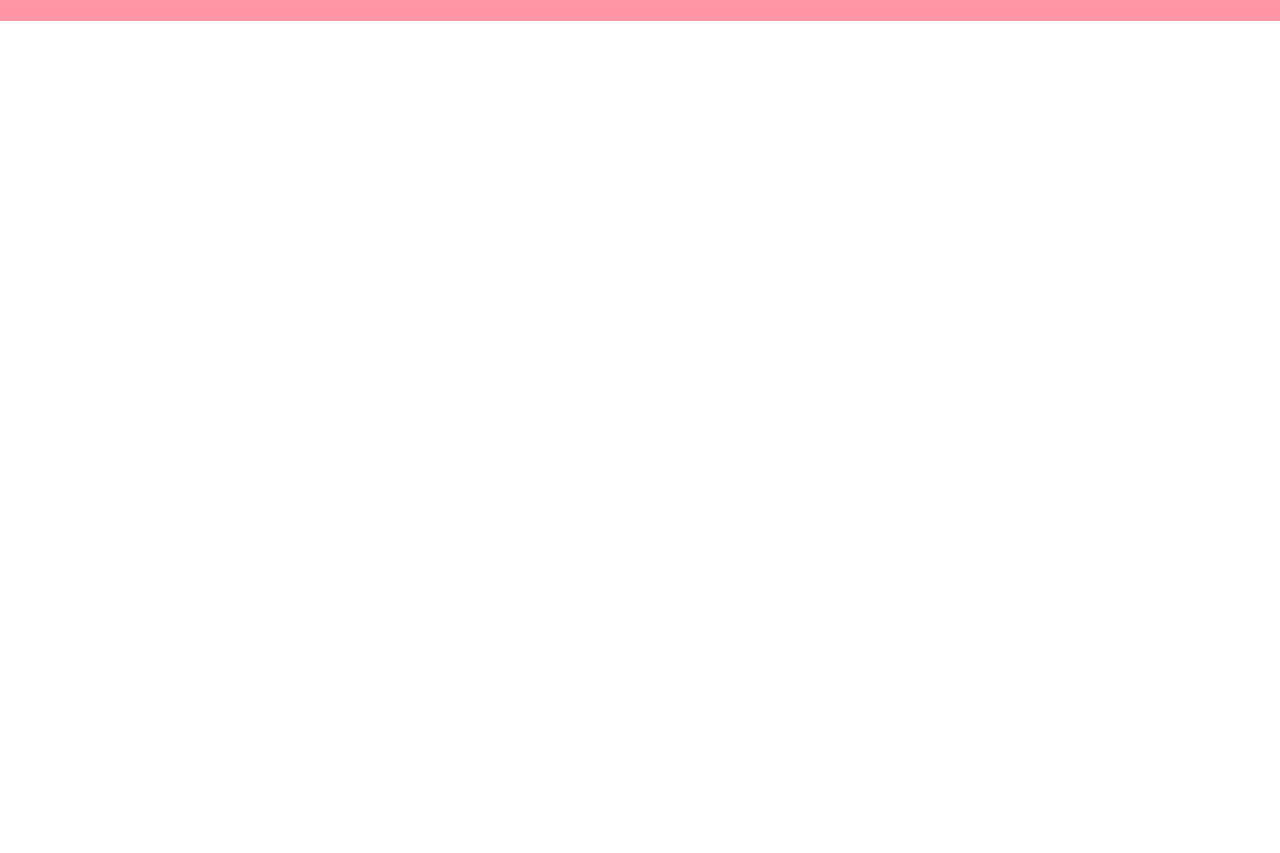
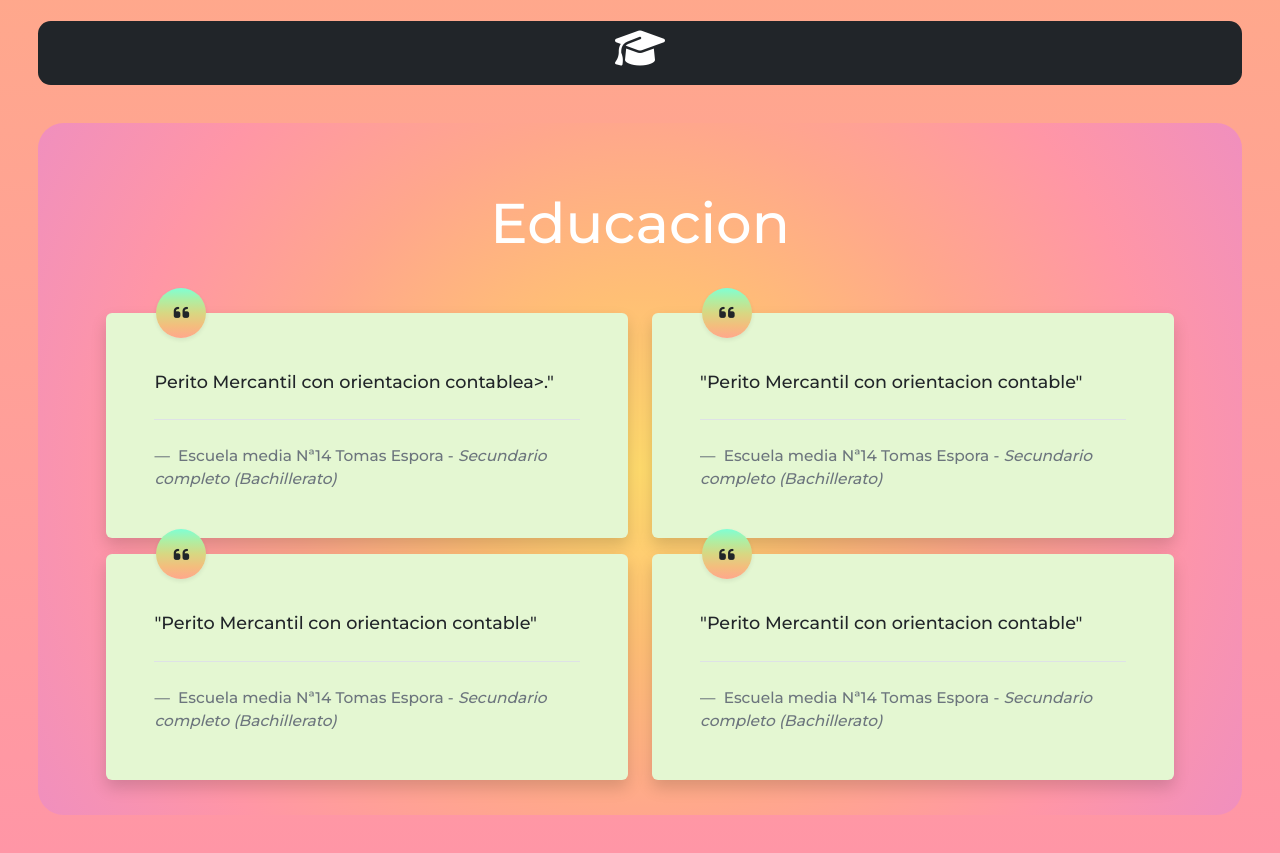
Before and after one commit to JohannaPadilla/FrontEnd-Ag.Prog-, an Angular app: page / in a window 1280 px wide. Shown: the part 3600-4453 px from the top of the page. Before the commit the page ends 3621 px from the top, so only its background shows below. Built offline with nearby package versions, Linux system fonts and the light colour scheme.

Commit message:
ingreso-de-educacion

```diff
--- a/src/app/app.module.ts
+++ b/src/app/app.module.ts
@@ -8,6 +8,7 @@ import { HeaderComponent } from './components/header/header.component';
 import { MainComponent } from './components/main/main.component';
 import { AcercaDeMiComponent } from './components/main/acerca-de-mi/acerca-de-mi.component';
 import { ExperienciaComponent } from './components/main/experiencia/experiencia.component';
+import { EducacionComponent } from './components/main/educacion/educacion.component';
 
 @NgModule({
   declarations: [
@@ -16,7 +17,8 @@ import { ExperienciaComponent } from './components/main/experiencia/experiencia.
     HeaderComponent,
     MainComponent,
     AcercaDeMiComponent,
-    ExperienciaComponent
+    ExperienciaComponent,
+    EducacionComponent
   ],
   imports: [
     BrowserModule,
--- /dev/null
+++ b/src/app/components/main/educacion/educacion.component.css
@@ -0,0 +1,57 @@
+/* Styles de seccion divicion */
+#icono {
+    border-radius: 1vw;
+    margin: 1cm 1cm 0 1cm;
+  }
+
+/* Styles section */
+.section{
+    border-radius: 2vw;
+    margin: 0.2cm 1cm;
+    background-image: radial-gradient(
+      circle,
+      #ffdb6d,
+      #ffbf75,
+      #ffa78c,
+      #ff96a6,
+      #f08fbe)
+}
+
+/* Style row de experiencias */
+#div-row {
+    margin: 1cm;
+    padding: 0.5cm;
+    justify-content: center;
+  }
+
+/* Style tarjeta de educacion */
+.tarj-back{
+    background-color: #e4f7d2
+}
+
+/* Styles de icono */
+.blockquote-custom {
+    position: relative;
+    font-size: 1.1rem;
+  }
+
+  .blockquote-custom-icon {
+    width: 50px;
+    height: 50px;
+    border-radius: 50%;
+    display: flex;
+    align-items: center;
+    justify-content: center;
+    position: absolute;
+    top: -25px;
+    left: 50px;
+    background-image: linear-gradient(
+        to bottom,
+        #7fffd4,
+        #b1eda1,
+        #d8d782,
+        #f3be7d,
+        #ffa78c
+      );
+      color: #212529;
+  }
--- /dev/null
+++ b/src/app/components/main/educacion/educacion.component.html
@@ -0,0 +1,100 @@
+<!-- Educacion -->
+<!-- Icono divicion de secciones -->
+<div class="bg-dark py-1" id="icono">
+  <div class="text-center text-white">
+    <h1>
+      <i class="fa-solid fa-graduation-cap"></i>
+    </h1>
+  </div>
+</div>
+
+<!-- Titulo de seccion educacion -->
+<section class="section">
+  <div class="row" id="div-row">
+    <div class="container py-5">
+      <div class="row text-center text-white">
+        <div class="col-lg-8 mx-auto">
+          <h1 class="display-4">Educacion</h1>
+          <p class="lead mb-0"></p>
+        </div>
+      </div>
+    </div>
+<!-- Tarjetas de educacion -->
+    <div class="container">
+      <div class="row">
+        <div class="col-lg-6">
+          <blockquote
+            class="blockquote blockquote-custom p-5 shadow rounded tarj-back">
+            <div
+              class="blockquote-custom-icon shadow-sm">
+              <i class="fa fa-quote-left"></i>
+            </div>
+            <p class="mb-0 mt-2 font-italic">
+              Perito Mercantil con orientacion contablea>."
+            </p>
+            <footer class="blockquote-footer pt-4 mt-4 border-top">
+              Escuela media Nª14 Tomas Espora -
+              <cite title="Source Title"
+                >Secundario completo (Bachillerato)</cite
+              >
+            </footer>
+          </blockquote>
+        </div>
+        <div class="col-lg-6">
+          <blockquote
+            class="blockquote blockquote-custom p-5 shadow rounded tarj-back">
+            <div
+              class="blockquote-custom-icon shadow-sm">
+              <i class="fa fa-quote-left"></i>
+            </div>
+            <p class="mb-0 mt-2 font-italic">
+              "Perito Mercantil con orientacion contable"
+            </p>
+            <footer class="blockquote-footer pt-4 mt-4 border-top">
+              Escuela media Nª14 Tomas Espora -
+              <cite title="Source Title"
+                >Secundario completo (Bachillerato)</cite
+              >
+            </footer>
+          </blockquote>
+        </div>
+        <div class="col-lg-6">
+          <blockquote
+            class="blockquote blockquote-custom p-5 shadow rounded tarj-back">
+            <div
+              class="blockquote-custom-icon shadow-sm">
+              <i class="fa fa-quote-left"></i>
+            </div>
+            <p class="mb-0 mt-2 font-italic">
+              "Perito Mercantil con orientacion contable"
+            </p>
+            <footer class="blockquote-footer pt-4 mt-4 border-top">
+              Escuela media Nª14 Tomas Espora -
+              <cite title="Source Title"
+                >Secundario completo (Bachillerato)</cite
+              >
+            </footer>
+          </blockquote>
+        </div>
+        <div class="col-lg-6">
+          <blockquote
+            class="blockquote blockquote-custom p-5 shadow rounded tarj-back">
+            <div
+              class="blockquote-custom-icon shadow-sm">
+              <i class="fa fa-quote-left"></i>
+            </div>
+            <p class="mb-0 mt-2 font-italic">
+              "Perito Mercantil con orientacion contable"
+            </p>
+            <footer class="blockquote-footer pt-4 mt-4 border-top">
+              Escuela media Nª14 Tomas Espora -
+              <cite title="Source Title"
+                >Secundario completo (Bachillerato)</cite
+              >
+            </footer>
+          </blockquote>
+        </div>
+      </div>
+    </div>
+  </div>
+</section>
--- /dev/null
+++ b/src/app/components/main/educacion/educacion.component.ts
@@ -0,0 +1,15 @@
+import { Component, OnInit } from '@angular/core';
+
+@Component({
+  selector: 'app-educacion',
+  templateUrl: './educacion.component.html',
+  styleUrls: ['./educacion.component.css']
+})
+export class EducacionComponent implements OnInit {
+
+  constructor() { }
+
+  ngOnInit(): void {
+  }
+
+}
--- a/src/app/components/main/main.component.html
+++ b/src/app/components/main/main.component.html
@@ -1,2 +1,3 @@
 <app-acerca-de-mi></app-acerca-de-mi>
 <app-experiencia></app-experiencia>
+<app-educacion></app-educacion>
```
Also changed, not shown: 1 other file (tests, documents, lock files or other folders).
